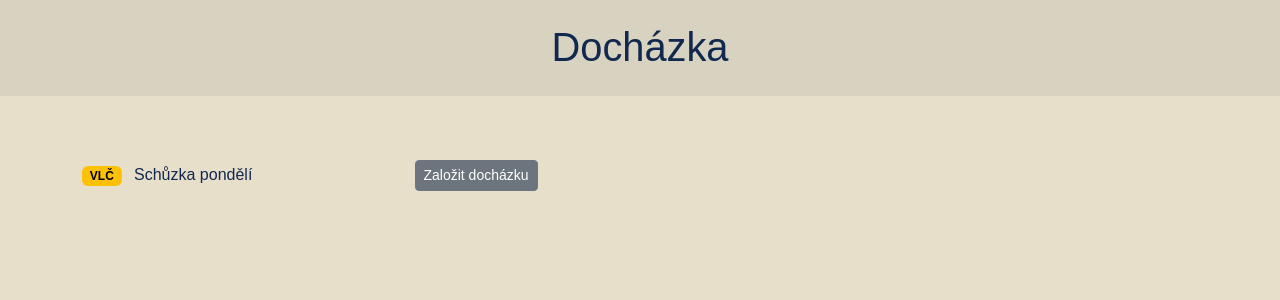
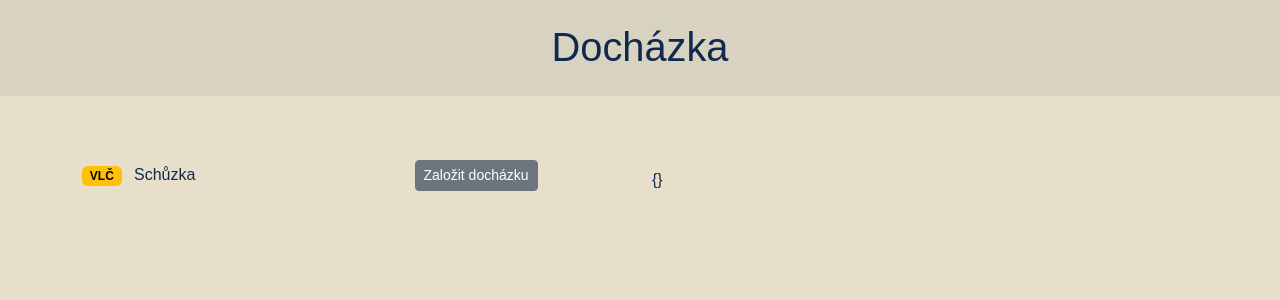
Before and after one commit to jachymak/zareweb, a Vue app: page /admin/attendance in a window 1280 px wide. Shown: the top 300 px of the page. Built offline with nearby package versions, Linux system fonts and the light colour scheme; no server answers; the database is empty; a web font is replaced by a local one.

Commit message:
firebase security rules, unsubscribe to all listeners on logout

```diff
--- a/src/components/Admin/Events/EventInfoForm.vue
+++ b/src/components/Admin/Events/EventInfoForm.vue
@@ -1,10 +1,13 @@
 <script setup>
-import {computed, ref, watch} from 'vue';
+  import {computed, ref, watch} from 'vue';
   import {collection, doc, onSnapshot, orderBy, query, updateDoc} from "firebase/firestore";
   import db from "@/firebase/firebase.js";
   import {useEventStore} from "@/stores/event.js";
   import {storeToRefs} from "pinia";
-import Badge from "@/components/Badge.vue";
+  import Badge from "@/components/Badge.vue";
+  import { useSubscriptionsStore } from "@/stores/subsriptions.js";
+
+  const subscriptionsStore = useSubscriptionsStore()
 
   const eventStore = useEventStore()
   const { currentEventId, currentEventLabel } = storeToRefs(eventStore)
@@ -56,7 +59,7 @@ import Badge from "@/components/Badge.vue";
 
   watch(currentEventId, () => {
     if (unsubscribe) {
-      unsubscribe();
+      subscriptionsStore.unsubscribeOne(unsubscribe)
       unsubscribe = null;
     }
     if (currentEventId.value) unsubscribe = onSnapshot(doc(db, "events", currentEventId.value), (doc) => {
@@ -85,6 +88,7 @@ import Badge from "@/components/Badge.vue";
         infoPublished.value = doc.data().infoPublished;
       }
     });
+    subscriptionsStore.activeSubscriptions.push(unsubscribe)
   });
 
   const onSubmit = async () => {
--- a/src/components/EventsList/EventsList.vue
+++ b/src/components/EventsList/EventsList.vue
@@ -6,8 +6,10 @@
   import db from "@/firebase/firebase.js";
   import router from "@/router/router.js";
   import {useEventStore} from "@/stores/event.js";
+  import {useSubscriptionsStore} from "@/stores/subsriptions.js";
 
   const eventStore = useEventStore()
+  const subscriptionsStore = useSubscriptionsStore()
 
   const props = defineProps({
     edit: Boolean
@@ -33,6 +35,8 @@
       })
     });
   });
+
+  subscriptionsStore.activeSubscriptions.push(unsubscribe)
 
   const getMonthEvents = (month) => {
     return events.value.filter((event) => event.monthIdx === month)
--- a/src/components/Member/EventPage/EventInfo.vue
+++ b/src/components/Member/EventPage/EventInfo.vue
@@ -4,6 +4,7 @@ import Badge from "@/components/Badge.vue";
 import {doc, onSnapshot} from "firebase/firestore";
 import db from "@/firebase/firebase.js";
 import {computed, ref} from "vue";
+import {useSubscriptionsStore} from "@/stores/subsriptions.js";
 
 const props = defineProps({
   eventId: {
@@ -30,6 +31,8 @@ const itemsDefault = ref('');
 const itemsCustomList = ref([]);
 const food = ref('');
 
+const subscriptionsStore = useSubscriptionsStore()
+
 const unsubscribe = onSnapshot(doc(db, "events", props.eventId), (doc) => {
   if (!doc.data().info) console.log("EventPage with no info!");
   else {
@@ -53,6 +56,7 @@ const unsubscribe = onSnapshot(doc(db, "events", props.eventId), (doc) => {
     food.value = doc.data().info.food;
   }
 });
+subscriptionsStore.activeSubscriptions.push(unsubscribe)
 
 const dateString = computed(() => {
   if (!date.value) return "";
--- a/src/components/Member/EventPage/EventItemsCard.vue
+++ b/src/components/Member/EventPage/EventItemsCard.vue
@@ -1,27 +1,34 @@
 <script setup>
-  import {ref} from "vue";
-  import {doc, onSnapshot} from "firebase/firestore";
-  import db from "@/firebase/firebase.js";
+  import { ref } from "vue"
+  import { doc, onSnapshot } from "firebase/firestore"
+  import db from "@/firebase/firebase.js"
+  import { useSubscriptionsStore } from "@/stores/subsriptions.js"
+
+  const subscriptionsStore = useSubscriptionsStore()
 
   const props = defineProps({
     eventId: String
   })
 
-  const itemsDefault = ref('');
-  const itemsCustomList = ref(''); // TODO
-  const itemsDefaultList = ref([]);
+  const itemsDefault = ref('')
+  const itemsCustomList = ref('') // TODO
+  const itemsDefaultList = ref([])
 
-  onSnapshot(doc(db, "events", props.eventId), (d) => {
-    if (!d.data().info) console.log("EventPage with no info!");
+  const unsub1 = onSnapshot(doc(db, "events", props.eventId), (d) => {
+    if (!d.data().info) console.log("EventPage with no info!")
     else {
-      itemsDefault.value = d.data().info.items.itemsDefault;
-      itemsCustomList.value = d.data().info.items.itemsCustomList;
+      itemsDefault.value = d.data().info.items.itemsDefault
+      itemsCustomList.value = d.data().info.items.itemsCustomList
 
-      if (itemsDefault.value !== "") onSnapshot(doc(db, "default-items", itemsDefault.value), (d2) => {
-          itemsDefaultList.value = d2.data().items;
-      });
+      if (itemsDefault.value !== "") {
+        const unsub2 = onSnapshot(doc(db, "default-items", itemsDefault.value), (d2) => {
+          itemsDefaultList.value = d2.data().items
+        })
+        subscriptionsStore.activeSubscriptions.push(unsub2)
+      }
     }
-  });
+  })
+  subscriptionsStore.activeSubscriptions.push(unsub1)
 
 </script>
 
@@ -63,7 +70,3 @@
     </div>
   </div>
 </template>
-
-<style scoped>
-
-</style>
--- a/src/stores/attendance.js
+++ b/src/stores/attendance.js
@@ -1,8 +1,11 @@
 import {defineStore} from "pinia"
-import {ref} from "vue"
+import {ref, watch} from "vue"
 import {collection, doc, onSnapshot, query, setDoc} from "firebase/firestore";
 import db from "@/firebase/firebase.js";
-import {eachDayOfInterval} from "date-fns";
+import {eachDayOfInterval, isEqual} from "date-fns";
+import {useSubscriptionsStore} from "@/stores/subsriptions.js";
+
+const subscriptionsStore = useSubscriptionsStore()
 
 const datesToArray = (dates) => {
     const array = []
@@ -32,6 +35,9 @@ export const useAttendanceStore = defineStore('attendance', () => {
     const data= ref([])
     const currentEventId = ref("")
 
+    const unsubscribe = ref(null)
+    const currentAttendance = ref({})
+
     function setup() {
         getEvents()
         getDoneDates()
@@ -42,28 +48,29 @@ export const useAttendanceStore = defineStore('attendance', () => {
     }
 
     function getDoneDates() {
-        onSnapshot(query(collection(db, "attendance")), (querySnapshot) => {
+        const unsubscribe = onSnapshot(query(collection(db, "attendance")), (querySnapshot) => {
             querySnapshot.forEach((doc) => {
                 const ev = data.value.find(val => val.id === doc.id)
 
-                if (ev) data.value[ev].done = true
-                else {
+                if (ev) data.value[ev].done = true  // if event is done
+                else {  // meeting
                     const ev = {
                         id: doc.id,
                         dates: datesToArray(doc.data().date),
-                        done: true,  // will be updated in getDoneDates function
+                        done: true,
                         title: "Schůzka",
-                        who: ""
+                        who: doc.id.split('-')[3]
                     }
                     data.value.push(ev)
                 }
 
             })
         })
+        subscriptionsStore.activeSubscriptions.push(unsubscribe)
     }
 
     function getEvents() {
-        onSnapshot(query(collection(db, "events")), (querySnapshot) => {
+        const unsubscribe = onSnapshot(query(collection(db, "events")), (querySnapshot) => {
             data.value = []
             querySnapshot.forEach((doc) => {
                 const ev = {
@@ -76,10 +83,11 @@ export const useAttendanceStore = defineStore('attendance', () => {
                 data.value.push(ev)
             })
         })
+        subscriptionsStore.activeSubscriptions.push(unsubscribe)
     }
 
-    async function createAttendanceMeeting(eventId, date) {
-        await setDoc(doc(db, "attendance", eventId), {
+    async function createAttendance() {
+        await setDoc(doc(db, "attendance", currentEventId.value), {
             date: [date, date],
             eventCancelled: false,
             children: [],
@@ -94,8 +102,49 @@ export const useAttendanceStore = defineStore('attendance', () => {
     }
 
     function getAttendance() {
+        if (currentEventId.value) {
+            if (unsubscribe.value) subscriptionsStore.unsubscribeOne(unsubscribe.value())
 
+            unsubscribe.value = onSnapshot(doc(db, "attendance", currentEventId.value), (doc) => {
+                currentAttendance.value = doc.data()
+            });
+            subscriptionsStore.activeSubscriptions.push(unsubscribe.value)
+        }
     }
 
-    return { data, currentEventId, resetCurrentEvent, setup, getEvents, getDoneDates, getAttendance, createAttendanceMeeting }
+    watch(currentEventId, async () => {
+        if (data.value[currentEventId.value].done) getAttendance()
+        else {
+            await createAttendance()
+            getAttendance()
+        }
+    })
+
+    function dateIsDone(date) {
+        return data.value.some(ev => ev.dates.some(d => isEqual(d, date) && ev.done))
+    }
+
+    function dateIsEvent(date) {
+        return data.value.some(ev => ev.dates.some(d => isEqual(d, date)))
+    }
+
+    function dateIsMeeting(date) {
+        return date.getDay() > 0 && date.getDay() < 5
+    }
+
+    return {
+        data,
+        currentEventId,
+        unsubscribe,
+        currentAttendance,
+        resetCurrentEvent,
+        setup,
+        getEvents,
+        getDoneDates,
+        getAttendance,
+        createAttendance,
+        dateIsDone,
+        dateIsEvent,
+        dateIsMeeting
+    }
 })
--- a/src/stores/members.js
+++ b/src/stores/members.js
@@ -2,6 +2,9 @@ import {defineStore} from "pinia"
 import {ref} from "vue"
 import {collection, doc, onSnapshot, query, where} from "firebase/firestore";
 import db from "@/firebase/firebase.js";
+import {useSubscriptionsStore} from "@/stores/subsriptions.js";
+
+const subscriptionsStore = useSubscriptionsStore()
 
 export const useMembersStore = defineStore('members', () => {
     const userAccounts = ref([])
@@ -9,7 +12,7 @@ export const useMembersStore = defineStore('members', () => {
     const leaders = ref([])
 
     async function getMembers() {
-        await onSnapshot(query(collection(db, "members")), async (querySnapshot) => {
+        const unsub1 = await onSnapshot(query(collection(db, "members")), async (querySnapshot) => {
             querySnapshot.forEach( (doc) => {
                 const category = doc.data().category
                 if (category === "ranger" || category === "rover") {
@@ -19,7 +22,7 @@ export const useMembersStore = defineStore('members', () => {
                 }
             })
 
-            await onSnapshot(query(collection(db, "users")), (querySnapshot) => {
+            const unsub2 = await onSnapshot(query(collection(db, "users")), (querySnapshot) => {
                 children.value.forEach((ch) => {ch.accounts = []})
                 querySnapshot.forEach((doc) => {
                     const chIds = doc.data().children
@@ -36,7 +39,9 @@ export const useMembersStore = defineStore('members', () => {
 
                 })
             })
+            subscriptionsStore.activeSubscriptions.push(unsub2)
         })
+        subscriptionsStore.activeSubscriptions.push(unsub1)
     }
 
     async function getUserAccounts() {
@@ -44,8 +49,9 @@ export const useMembersStore = defineStore('members', () => {
         const unsubscribe = await onSnapshot(q, (querySnapshot) => {
             querySnapshot.forEach((doc) => {
                 userAccounts.value.push({id: doc.id, ...doc.data()});
-            });
-        });
+            })
+        })
+        subscriptionsStore.activeSubscriptions.push(unsubscribe)
     }
 
     return { userAccounts, children, leaders, getMembers, getUserAccounts }
--- /dev/null
+++ b/src/stores/subsriptions.js
@@ -0,0 +1,16 @@
+import {defineStore} from "pinia"
+import {ref} from "vue"
+
+export const useSubscriptionsStore = defineStore('subscriptions', () => {
+    const activeSubscriptions = ref([])
+
+    function unsubscribeAll() {
+        activeSubscriptions.value.forEach((unsub) => unsub())
+    }
+
+    function unsubscribeOne(unsub) {
+        activeSubscriptions.value.find(unsub)()
+    }
+
+    return { activeSubscriptions, unsubscribeAll, unsubscribeOne }
+})
--- a/src/stores/user.js
+++ b/src/stores/user.js
@@ -12,6 +12,9 @@ import getUserData from "@/firebase/getUserData.js";
 import getChildrenData from "@/firebase/getChildrenData.js";
 import router from "@/router/router.js";
 import isUserInDatabase from "@/firebase/isUserInDatabase.js";
+import {useSubscriptionsStore} from "@/stores/subsriptions.js";
+
+const subscriptionsStore = useSubscriptionsStore()
 
 export const useUserStore = defineStore('user', () => {
     const loggedIn = ref(false)
@@ -88,13 +91,14 @@ export const useUserStore = defineStore('user', () => {
     };
 
     function signUserOut() {
-        signOut(auth.value).then(() => {
-            loggedIn.value = false
-            auth.value = null
-            userData.value = {}
-            childrenData.value = []
-
-            router.push("/");
+        subscriptionsStore.unsubscribeAll()
+        router.push("/").then(() => {
+            signOut(auth.value).then(() => {
+                loggedIn.value = false
+                auth.value = null
+                userData.value = {}
+                childrenData.value = []
+            })
         })
     }
 
--- a/src/views/Admin/AttendanceView.vue
+++ b/src/views/Admin/AttendanceView.vue
@@ -13,21 +13,16 @@ import {storeToRefs} from "pinia";
 const currentDate = ref(new Date())
 
 const attendanceStore = useAttendanceStore()
-const { data, currentEventId } = storeToRefs(attendanceStore)
+const {
+  data,
+  currentEventId,
+  currentAttendance,
+  dateIsDone,
+  dateIsEvent,
+  dateIsMeeting
+} = storeToRefs(attendanceStore)
 attendanceStore.setup()
 
-
-const dateIsDone = (date) => {
-  return data.value.some(ev => ev.dates.some(d => isEqual(d, date) && ev.done))
-}
-
-const dateIsEvent = (date) => {
-  return data.value.some(ev => ev.dates.some(d => isEqual(d, date)))
-}
-
-const dateIsMeeting = (date) => {
-  return date.getDay() > 0 && date.getDay() < 5
-}
 
 const currentDateEvents = computed(() => {
   const date = startOfDay(currentDate.value)
@@ -39,7 +34,6 @@ const currentDateEvents = computed(() => {
   if (day === 0 || day > 4) return []
 
   // meeting
-  const czechDays = ["neděle", "pondělí", "úterý", "středa", "čtvrtek", "pátek", "sobota"]
   const who = (day === 1 || day === 4) ? 'v' : ( (day === 2 || day === 3) ? 's' : '' )
 
   const year = currentDate.value.getFullYear().toString()
@@ -54,20 +48,19 @@ const currentDateEvents = computed(() => {
     id: year + '-' + month + '-' + dayy + '-' + who + '-schuzka',
     dates: [date],
     done: false,
-    title: "Schůzka " + czechDays[day],
+    title: "Schůzka",
     who: who
   }]
 })
 
-const changeCurrentEventId = (eventId, date) => {
+const changeCurrentEventId = (eventId) => {
   currentEventId.value = eventId
-  attendanceStore.createAttendanceMeeting(eventId, date)
 }
 
 const getDayClass = (date) => {
-  if (dateIsDone(date)) return ''
-  else if (dateIsEvent(date)) return 'marked-cell-event'
-  else if (dateIsMeeting(date)) return 'marked-cell-meeting'
+  if (attendanceStore.dateIsDone(date)) return ''
+  else if (attendanceStore.dateIsEvent(date)) return 'marked-cell-event'
+  else if (attendanceStore.dateIsMeeting(date)) return 'marked-cell-meeting'
   return ''
 }
 
@@ -89,7 +82,7 @@ const getDayClass = (date) => {
           </div>
           <div class="col-5">
             <button class="btn btn-sm btn-secondary"
-                    @click="changeCurrentEventId(ev.id, ev.dates[0])"
+                    @click="changeCurrentEventId(ev.id)"
             >{{ ev.done ? "Zobrazit" : "Založit"}} docházku</button>
 
           </div>
@@ -100,6 +93,8 @@ const getDayClass = (date) => {
 
       <div class="col">
         {{ currentEventId }}
+        <br>
+        {{ currentAttendance }}
       </div>
     </div>
   </admin-page-layout>
--- a/src/views/Admin/DoorOpeningSystemView.vue
+++ b/src/views/Admin/DoorOpeningSystemView.vue
@@ -1,9 +1,12 @@
 <script setup>
-  import AdminPageLayout from "@/components/Admin/AdminPageLayout.vue";
-  import db from "@/firebase/firebase.js";
+  import AdminPageLayout from "@/components/Admin/AdminPageLayout.vue"
+  import db from "@/firebase/firebase.js"
+  import { collection, query, where, onSnapshot, orderBy, limit } from "firebase/firestore"
+  import { ref } from "vue"
+  import { useSubscriptionsStore } from "@/stores/subsriptions.js"
 
-  import {collection, query, where, onSnapshot, orderBy, limit} from "firebase/firestore";
-  import {computed, ref} from "vue";
+  const subscriptionsStore = useSubscriptionsStore()
+
 
   const logs = ref([])
   const lastUpdateTimestamp = ref("")
@@ -31,7 +34,7 @@
   }
 
   const q1 = query(collection(db, "logs"), orderBy("timestamp", "desc"), limit(10))
-  onSnapshot(q1, (querySnapshot) => {
+  const unsub1 = onSnapshot(q1, (querySnapshot) => {
     logs.value = []
     querySnapshot.forEach((doc) => {
       const data = {
@@ -42,21 +45,23 @@
       logs.value.push(data)
     })
   })
+  subscriptionsStore.activeSubscriptions.push(unsub1)
 
   const q2 = query(collection(db, "logs"), where("type", "==", "2") , orderBy("timestamp", "desc"), limit(1))
-  onSnapshot(q2, (querySnapshot) => {
+  const unsub2 = onSnapshot(q2, (querySnapshot) => {
     querySnapshot.forEach((doc) => {
       lastUpdateTimestamp.value = formatDateTime(doc.data().timestamp.toDate());
     })
   })
+  subscriptionsStore.activeSubscriptions.push(unsub2)
 
-  onSnapshot(collection(db, "numbers"), (querySnapshot) => {
+  const unsub3 = onSnapshot(collection(db, "numbers"), (querySnapshot) => {
     numbers.value = []
     querySnapshot.forEach((doc) => {
       let lastOpened = "-"
 
       const q3 = query(collection(db, "logs"), where("content", "==", doc.id), orderBy("timestamp", "desc"), limit(1))
-      onSnapshot(q3, (querySnapshot2) => {
+      const unsub4 = onSnapshot(q3, (querySnapshot2) => {
         querySnapshot2.forEach((doc2) => {
           lastOpened = formatDateTime(doc2.data().timestamp.toDate())
         })
@@ -75,8 +80,10 @@
 
 
       })
+      subscriptionsStore.activeSubscriptions.push(unsub4)
     })
   })
+  subscriptionsStore.activeSubscriptions.push(unsub3)
 
 </script>
 
--- a/src/views/Member/EventView.vue
+++ b/src/views/Member/EventView.vue
@@ -10,15 +10,15 @@
   import {computed, onMounted, ref} from "vue"
   import {doc, onSnapshot, updateDoc} from "firebase/firestore"
   import db from "@/firebase/firebase.js"
-  import {useMembersStore} from "@/stores/members.js";
   import getChildrenData from "@/firebase/getChildrenData.js";
   import NickOrName from "@/components/NickOrName.vue";
+  import {useSubscriptionsStore} from "@/stores/subsriptions.js";
+
+  const subscriptionsStore = useSubscriptionsStore()
 
   const store = useUserStore()
   const { childrenData, userData } = storeToRefs(store)
   store.authUser()
-
-  const memberStore = useMembersStore()
 
   const router = useRouter()
   const route = useRoute()
@@ -31,13 +31,14 @@
   const registeredChildren = ref([])
   const childData = ref([])
 
-  onSnapshot(doc(db, "events", eventId), async (doc) => {
+  const unsubscribe = onSnapshot(doc(db, "events", eventId), async (doc) => {
     if (doc.exists()) {
       registeredChildren.value = doc.data().registeredChildren
 
       if (userData.value.leader) childData.value = await getChildrenData(registeredChildren.value)
     }
   })
+  subscriptionsStore.activeSubscriptions.push(unsubscribe)
 
   const isChildRegistered = (childId) => {
     return registeredChildren.value.some((child) => child === childId)
```
Also changed, not shown: src/views/Register/RegisterMainView.vue (+34 -21 lines).
